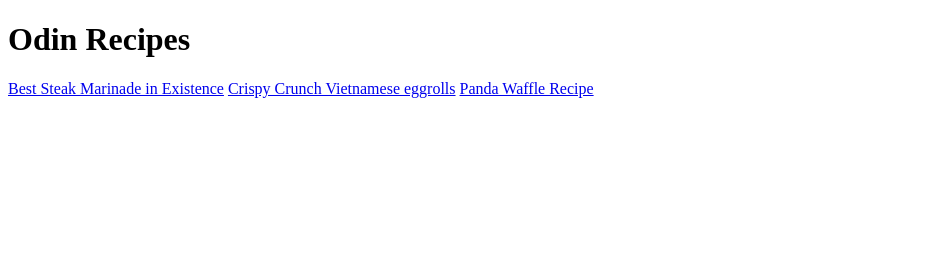
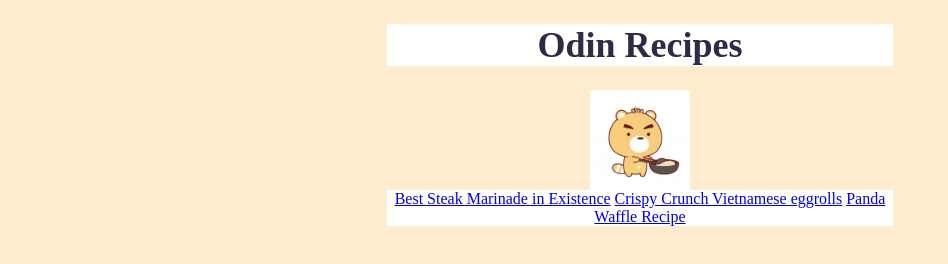
Before and after one commit to telshira/odin-recipes, a plain HTML site: page index.html in a window 1280 px wide. Shown: the whole page, without its empty margins (0-948 px from the left). Drawn offline with Linux system fonts and the light colour scheme.

Commit message:
Added styles.css and <div> to index.

```diff
--- a/index.html
+++ b/index.html
@@ -3,15 +3,29 @@
 <html lang="en">
 
   <head>
+
     <meta charset="utf-8">
     <title>Basic Recipe Website</title>
+    <link rel="stylesheet" href="styles.css">
+
   </head>
 
   <body>
-    <h1>Odin Recipes</h1>
-    <a href="./recipes/steak-marinade.html">Best Steak Marinade in Existence</a>
-    <a href="./recipes/vietnamese-eggrolls.html">Crispy Crunch Vietnamese eggrolls</a>
-    <a href="./recipes/pandan-waffle.html">Panda Waffle Recipe</a>
+
+    <div id="maintitle">
+      <h1>Odin Recipes</h1>
+    </div>
+
+    <div>
+      <img class="icon" src="./img/cookingbear.gif" alt="cooking bear gif">
+    </div>
+
+    <div class="recipelinks">
+      <a href="./recipes/steak-marinade.html">Best Steak Marinade in Existence</a>
+      <a href="./recipes/vietnamese-eggrolls.html">Crispy Crunch Vietnamese eggrolls</a>
+      <a href="./recipes/pandan-waffle.html">Panda Waffle Recipe</a>
+    </div>
+
   </body>
 
 </html>
--- /dev/null
+++ b/styles.css
@@ -0,0 +1,59 @@
+body {
+  background-color: blanchedalmond;
+  font-family: 'Times New Roman', Georgia, Times, sans-serif;
+}
+
+img {
+  width: 500px;
+  height: auto;
+}
+
+.recipelinks {
+  background-color: white;
+  margin-left: 30%;
+  margin-right: 30%;
+  text-align: center;
+}
+
+.icon {
+  width: 100px;
+  margin-right: auto;
+  margin-left: auto;
+  display: block;
+}
+
+.intro p{
+  text-align: left;
+  margin-left: 30%;
+  margin-right: 30%;
+}
+
+.intro{
+  text-align: center;
+}
+
+h1, h2, h3 {
+  background-color: white;
+  margin-right: 30%;
+  margin-left: 30%;
+  text-align: center;
+}
+
+h1 {
+  font-size: 36px;
+  color: rgb(47, 43, 71);
+}
+
+h2 {
+  font-size: 28px;
+}
+
+h4 {
+  text-align: center;
+}
+
+li{
+  text-align: left;
+  margin-left: 30%;
+  margin-right: 30%;
+}
```
